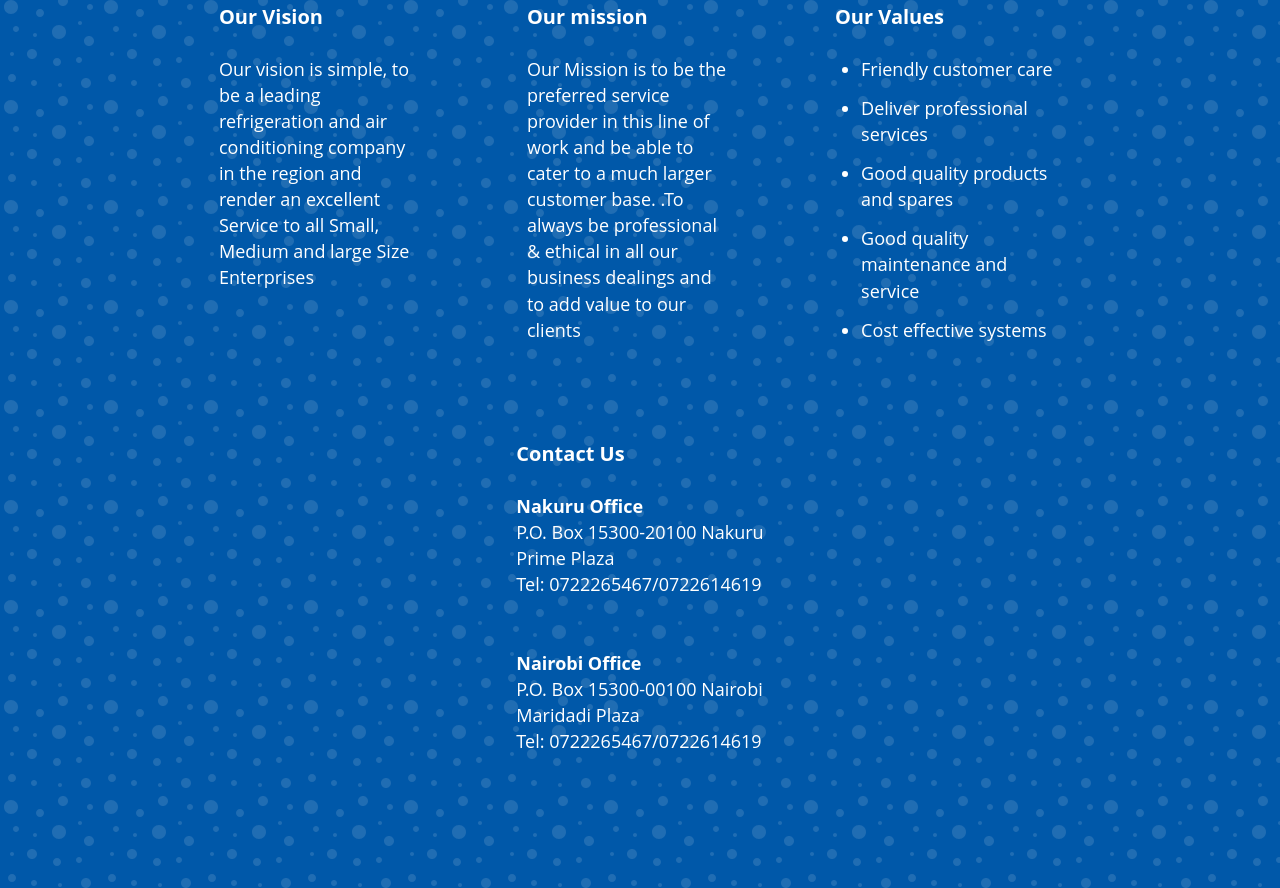
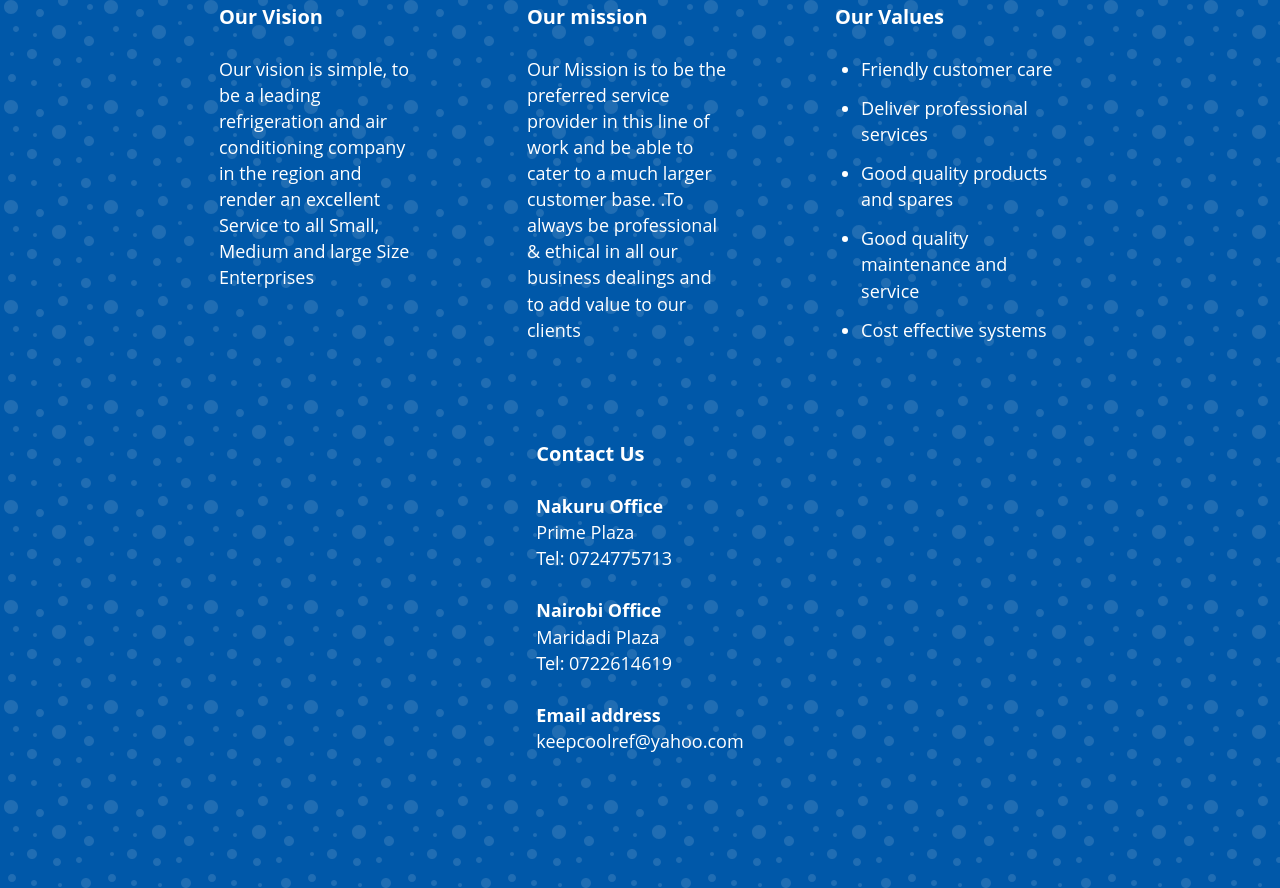
Before and after one commit to makunomark/apageaday-apex-refrigeration, a Gatsby site: page /about in a window 1280 px wide. Shown: the part 1666-2554 px from the top of the page. Built offline with nearby package versions, Linux system fonts and the light colour scheme; Gatsby itself is replaced by a stand-in of ours.

Commit message:
Change contacts

```diff
--- a/src/components/layout.js
+++ b/src/components/layout.js
@@ -116,22 +116,21 @@
 
                 <b>Nakuru Office</b>
                 <p>
-                  <span>P.O. Box 15300-20100 Nakuru</span>
-                  <br />
                   <span>Prime Plaza</span>
                   <br />
-                  <span>Tel: 0722265467/0722614619</span>
+                  <span>Tel: 0724775713</span>
                 </p>
-
-                <br />
 
                 <b>Nairobi Office</b>
                 <p>
-                  <span>P.O. Box 15300-00100 Nairobi</span>
-                  <br />
                   <span>Maridadi Plaza</span>
                   <br />
-                  <span>Tel: 0722265467/0722614619</span>
+                  <span>Tel: 0722614619</span>
+                </p>
+
+                <b>Email address</b>
+                <p>
+                  <span>keepcoolref@yahoo.com</span>
                 </p>
               </div>
             </div>
```
